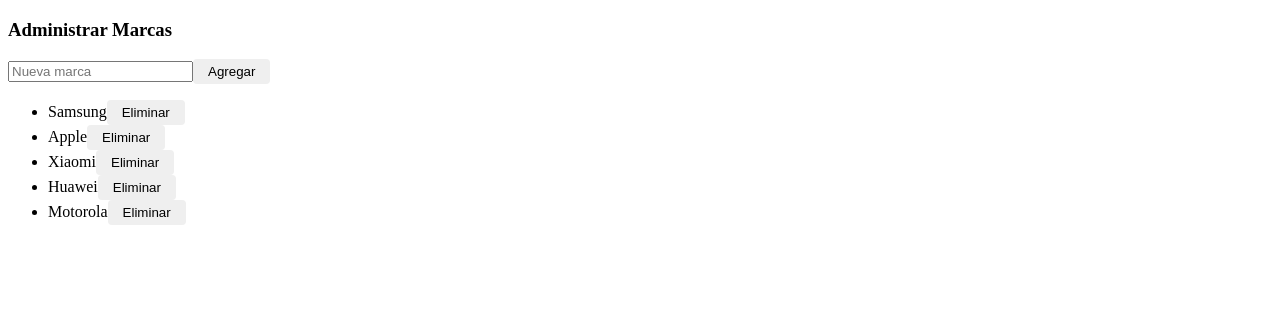
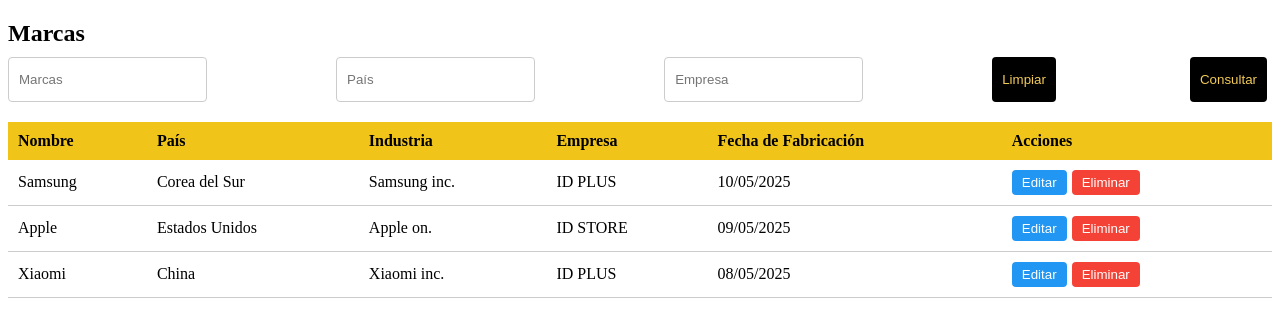
Before and after one commit to Arkepli/venta-celulares-frontend, a React (Vite) app: page /brands in a window 1280 px wide. Shown: the top 326 px of the page. Built offline with nearby package versions, Linux system fonts and the light colour scheme.

Commit message:
Estilos y arreglo

```diff
--- a/src/App.jsx
+++ b/src/App.jsx
@@ -1,13 +1,12 @@
   import { BrowserRouter as Router, Routes, Route } from "react-router-dom";
-  import Navbar from "./components/Navbar";
   import AdminDashboard from "./views/AdminDashboard/AdminDashboard";
   import Home from "./views/Home";
   import Tecnico from "./views/tecnico/Tecnico";
   import Cart from "./views/cart/Cart";
   import Provider from "./views/provider/Provider";
-  import Brands from "./views/brands/brands";
   import Products from "./views/products/Products";
   import Sale from "./views/vendedor/Sale";
+  import Brands from "./views/brands/Brands";
 
 
   function App() {
--- /dev/null
+++ b/src/views/brands/Brands.css
@@ -0,0 +1,66 @@
+/* Contenedor general de la página */
+.container {
+    background-color: #f2f6fc;
+    font-family: 'Inria Serif', serif;
+    padding: 20px;
+    min-height: 100vh;
+  }
+
+  /* Estilo de la cabecera de la tabla */
+  .table thead {
+    background-color: #f3c400;
+    color: black;
+    text-align: center;
+  }
+
+  /* Celdas de la tabla alineadas al centro */
+  .table td,
+  .table th {
+    vertical-align: middle;
+    text-align: center;
+  }
+
+  /* Inputs de texto y fecha */
+  .form-control {
+    border-radius: 5px;
+    border: 1px solid #ccc;
+    padding: 8px;
+    font-size: 14px;
+  }
+
+  /* Botón personalizado */
+  .btn-primary {
+    background-color: black;
+    color: #f3c400;
+    border: none;
+    font-weight: bold;
+    border-radius: 5px;
+    transition: background-color 0.3s, color 0.3s;
+  }
+
+  .btn-primary:hover {
+    background-color: #333;
+    color: #ffdd00;
+  }
+
+  /* Título */
+  h3 {
+    margin-bottom: 20px;
+  }
+  .btn {
+    margin-right: 5px;
+    padding: 5px 10px;
+    border: none;
+    border-radius: 4px;
+    cursor: pointer;
+  }
+
+  .btn.editar {
+    background-color: #2196f3;
+    color: white;
+  }
+
+  .btn.eliminar {
+    background-color: #f44336;
+    color: white;
+  }
--- a/src/views/brands/brands.jsx
+++ b/src/views/brands/brands.jsx
@@ -1,48 +1,119 @@
 import React, { useState } from 'react';
+import './Brands.css';
 
-export default function BrandsPage() {
-  const [brands, setBrands] = useState([
-    "Samsung",
-    "Apple",
-    "Xiaomi",
-    "Huawei",
-    "Motorola"
-  ]);
+const Brands = () => {
+  const [filters, setFilters] = useState({
+    marca: '',
+    pais: '',
+    fecha: '',
+    industria: '',
+    empresa: '',
+    acciones: '',
+  });
 
-  const [newBrand, setNewBrand] = useState('');
-
-  const handleAddBrand = () => {
-    if (newBrand && !brands.includes(newBrand)) {
-      setBrands([...brands, newBrand]);
-      setNewBrand('');
-    }
+  const handleChange = (e) => {
+    setFilters({ ...filters, [e.target.name]: e.target.value });
   };
 
-  const handleDelete = (brandToDelete) => {
-    setBrands(brands.filter(b => b !== brandToDelete));
+  const handleLimpiar = () => {
+    setFilters({ marca: '', pais: '', fecha: '', industria: '', empresa: '', acciones: ''});
   };
 
+  const handleConsultar = () => {
+    console.log('Consultando con filtros:', filters);
+  };
+
+  const handleEditar = (item) => {
+    console.log('Editar:', item);
+  };
+
+  const handleEliminar = (item) => {
+    console.log('Eliminar:', item);
+  };
+  const brands = [
+    {
+      marca: 'Samsung',
+      pais: 'Corea del Sur',
+      industria: 'Samsung inc.',
+      empresa:  'ID PLUS',
+      fecha: '10/05/2025',
+      acciones: ''
+    },
+    {
+      marca: 'Apple',
+      pais: 'Estados Unidos',
+      industria: 'Apple on.',
+      empresa:  'ID STORE',
+      fecha: '09/05/2025',
+      acciones: ''
+    },
+    {
+      marca: 'Xiaomi',
+      pais: 'China',
+      industria: 'Xiaomi inc.',
+      empresa:  'ID PLUS',
+      fecha: '08/05/2025',
+      acciones: ''
+    },
+  ];
+
   return (
-    <div className="container mt-4">
-      <h3>Administrar Marcas</h3>
-      <div className="d-flex mb-3">
+    <div className="brands-container">
+      <h2 className="titulo">Marcas</h2>
+
+      <div className="filtros">
         <input
           type="text"
-          className="form-control me-2"
-          value={newBrand}
-          onChange={(e) => setNewBrand(e.target.value)}
-          placeholder="Nueva marca"
+          name="marca"
+          placeholder="Marcas"
+          value={filters.marca}
+          onChange={handleChange}
         />
-        <button className="btn btn-primary" onClick={handleAddBrand}>Agregar</button>
+        <input
+          type="text"
+          name="pais"
+          placeholder="País"
+          value={filters.pais}
+          onChange={handleChange}
+        />
+        <input
+          type="text"
+          name="empresa"
+          placeholder="Empresa"
+          value={filters.empresa}
+          onChange={handleChange}
+        />
+        <button className="btn limpiar" onClick={handleLimpiar}>Limpiar</button>
+        <button className="btn consultar" onClick={handleConsultar}>Consultar</button>
       </div>
-      <ul className="list-group">
-        {brands.map((brand, idx) => (
-          <li key={idx} className="list-group-item d-flex justify-content-between align-items-center">
-            {brand}
-            <button className="btn btn-sm btn-danger" onClick={() => handleDelete(brand)}>Eliminar</button>
-          </li>
-        ))}
-      </ul>
+
+      <table className="tabla">
+        <thead>
+          <tr>
+            <th>Nombre</th>
+            <th>País</th>
+            <th>Industria</th>
+            <th>Empresa</th>
+            <th>Fecha de Fabricación</th>
+            <th>Acciones</th>
+          </tr>
+        </thead>
+        <tbody>
+          {brands.map((item, index) => (
+            <tr key={index}>
+              <td>{item.marca}</td>
+              <td>{item.pais}</td>
+              <td>{item.industria}</td>
+              <td>{item.empresa}</td>
+              <td>{item.fecha}</td>
+              <td><button className="btn editar" onClick={() => handleEditar(item)}>Editar</button>
+              <button className="btn eliminar" onClick={() => handleEliminar(item)}>Eliminar</button></td>
+            </tr>
+          ))}
+        </tbody>
+      </table>
     </div>
   );
-}
+};
+
+export default Brands;
```
